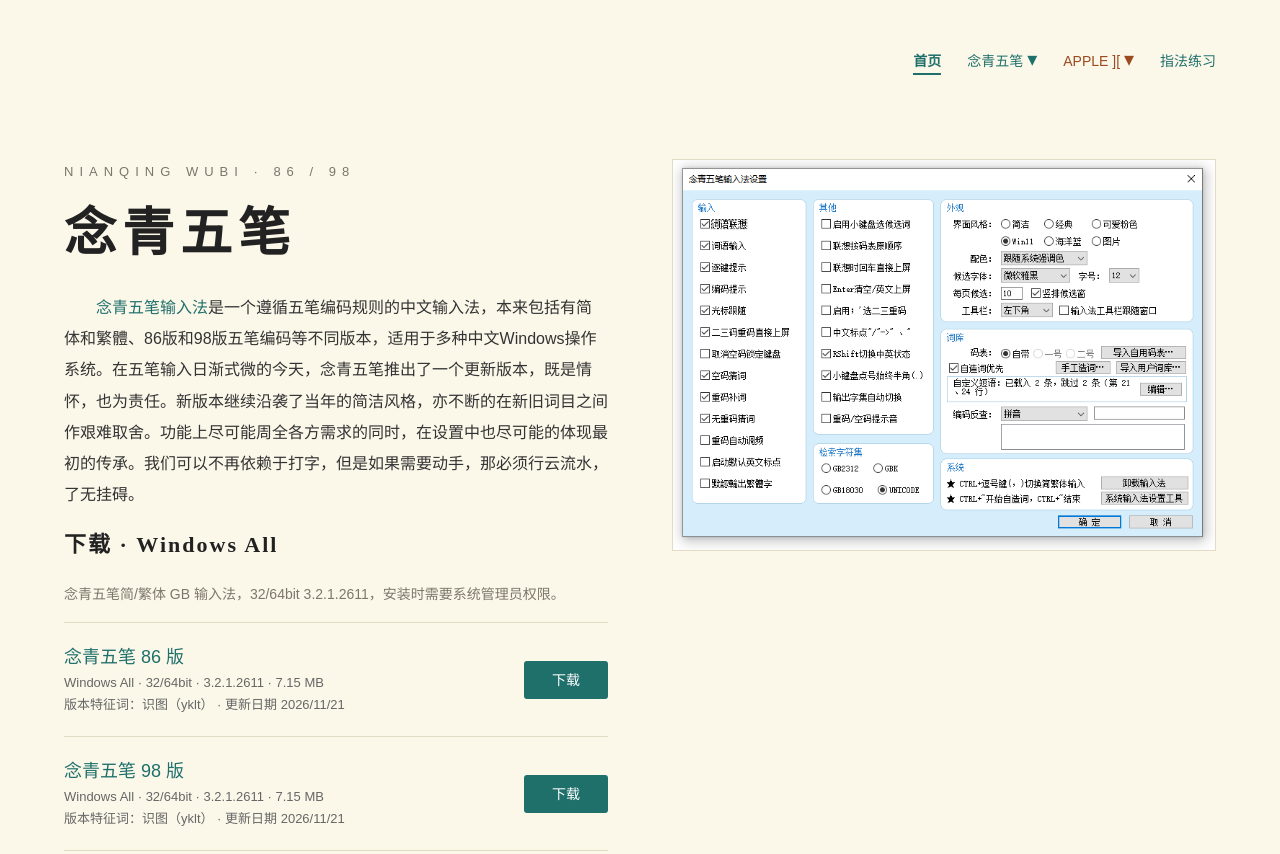
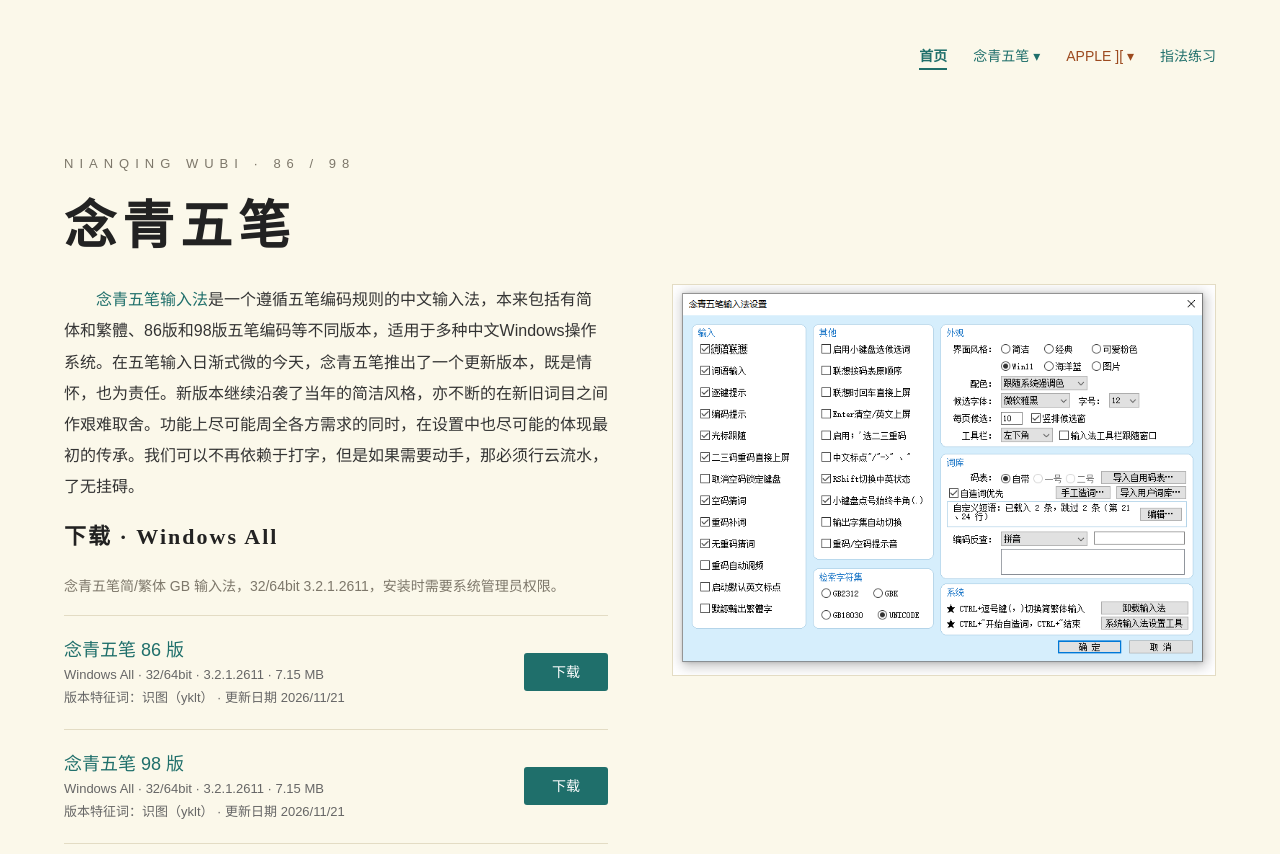
Before and after one commit to nianqingnet/nianqingnet.github.io, a plain HTML site: page index.html in a window 1280 px wide. Shown: the top 854 px of the page. Drawn offline with Linux system fonts and the light colour scheme.

Commit message:
Add files via upload

```diff
--- a/index.html
+++ b/index.html
@@ -30,7 +30,7 @@
 /* 首页导航：念青五笔、APPLE ][ 带二级菜单（桌面悬停 / 键盘 Tab / 手机点按） */
 nav.site .has-sub{position:relative;display:inline-block;margin-left:26px}
 nav.site .has-sub>a{margin-left:0}
-nav.site .caret{font-size:20px;color:inherit}
+nav.site .caret{font-size:14px;color:inherit}
 nav.site .sub{position:absolute;top:100%;left:-12px;min-width:150px;background:var(--card);border:1px solid var(--line);border-radius:4px;box-shadow:0 6px 18px rgba(0,0,0,.12);padding:6px 0;display:none;z-index:10}
 nav.site .sub a{display:block;margin:0;padding:6px 16px;font-size:14px;white-space:nowrap}
 nav.site .sub a:hover{background:#f6f3e6;text-decoration:none;border-bottom:0}
@@ -42,7 +42,8 @@ nav.site .sub a.apple{color:#9c4a1f}
  nav.site .sub{left:0}
 }
 /* 首页：设置图贯穿导语与下载区，图贴右侧从导语一直到下载，下载区不再因图太高留空行 */
-.hero-dl{align-items:start;padding:80px 0 52px}
+.hero-dl{align-items:start;padding:80px 0 52px;row-gap:0}
+.hero-dl .hero-head{grid-column:1/-1}
 .hero-dl h1{font-size:52px;line-height:1.3;margin:0 0 24px;letter-spacing:6px;color:var(--ink)}
 .hero-dl .intro{max-width:960px;margin:0 0 14px;text-indent:2em}
 @media (max-width:760px){
@@ -57,9 +58,11 @@ nav.site .sub a.apple{color:#9c4a1f}
 <div class="wrap">
 <header class="site"><nav class="site"><a href="/" class="on">首页</a><span class="has-sub"><a href="/nqwb/">念青五笔 <span class="caret" aria-hidden="true">▾</span></a><span class="sub"><a href="/nqwb/help.htm">帮助系统</a><a href="/nqwb/skill.htm">输入法技巧</a><a href="/nqwb/links.htm">工具与链接</a><a href="/nqwb/thanks.htm">特别鸣谢</a></span></span><span class="has-sub"><a href="/apple2/" class="apple">APPLE ][ <span class="caret" aria-hidden="true">▾</span></a><span class="sub"><a href="/apple2/applegames.htm" class="apple">游戏镜像</a><a href="/apple2/tools.htm" class="apple">工具镜像</a><a href="/apple2/command.htm" class="apple">编程指令</a><a href="/apple2/links.htm" class="apple">相关网站</a></span></span><a href="/nqwb/typing.html">指法练习</a></nav></header>
 <section class="split hero-dl">
-<div>
+<div class="hero-head">
 <div class="kicker">NIANQING WUBI · 86 / 98</div>
 <h1>念青五笔</h1>
+</div>
+<div>
 <p class="intro"><a href="/nqwb/">念青五笔输入法</a>是一个遵循五笔编码规则的中文输入法，本来包括有简体和繁體、86版和98版五笔编码等不同版本，适用于多种中文Windows操作系统。在五笔输入日渐式微的今天，念青五笔推出了一个更新版本，既是情怀，也为责任。新版本继续沿袭了当年的简洁风格，亦不断的在新旧词目之间作艰难取舍。功能上尽可能周全各方需求的同时，在设置中也尽可能的体现最初的传承。我们可以不再依赖于打字，但是如果需要动手，那必须行云流水，了无挂碍。</p>
 <h2 class="h2">下载 · Windows All</h2>
 <p class="note" style="margin:0 0 14px">念青五笔简/繁体 GB 输入法，32/64bit 3.2.1.2611，安装时需要系统管理员权限。</p>
```
